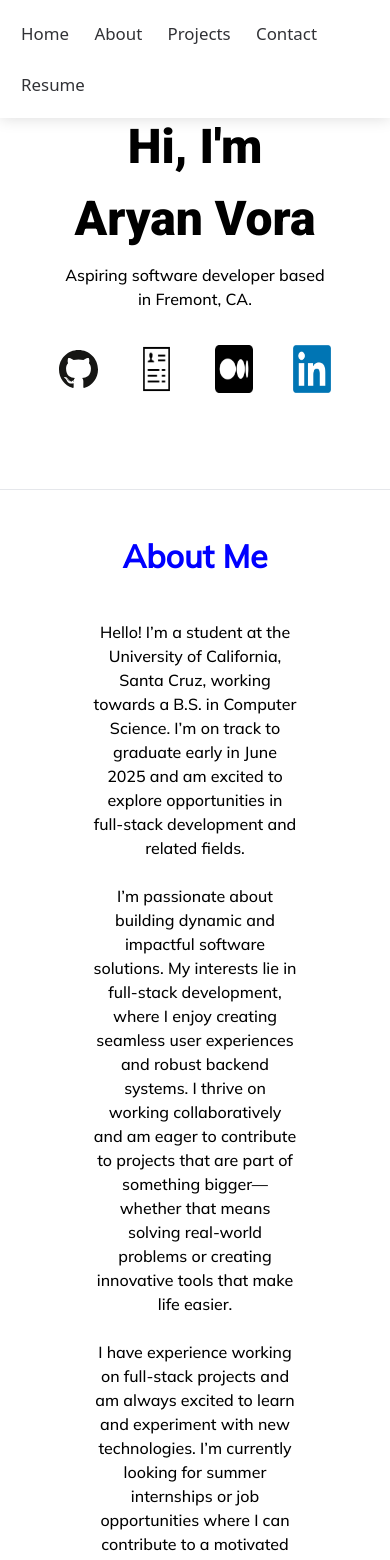
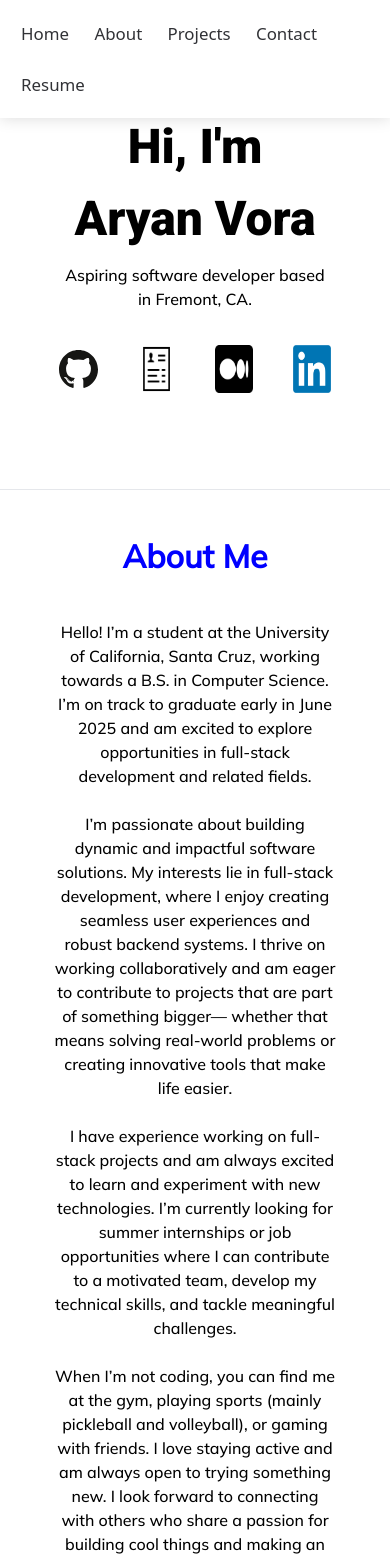
Before and after one commit to Aryan-Vora/Portfolio, a Next.js app: page / in a window 390 px wide. Shown: the top 1560 px of the page. Built offline with nearby package versions, Linux system fonts and the light colour scheme; no server answers.

Commit message:
responsiveness

```diff
--- a/app/page.module.css
+++ b/app/page.module.css
@@ -227,6 +227,9 @@
     height: 2rem;
     width: 2rem;
   }
+  .about {
+    width: 80%;
+  }
 }
 @media (max-width: 1350px) {
   .boxContent {
```
